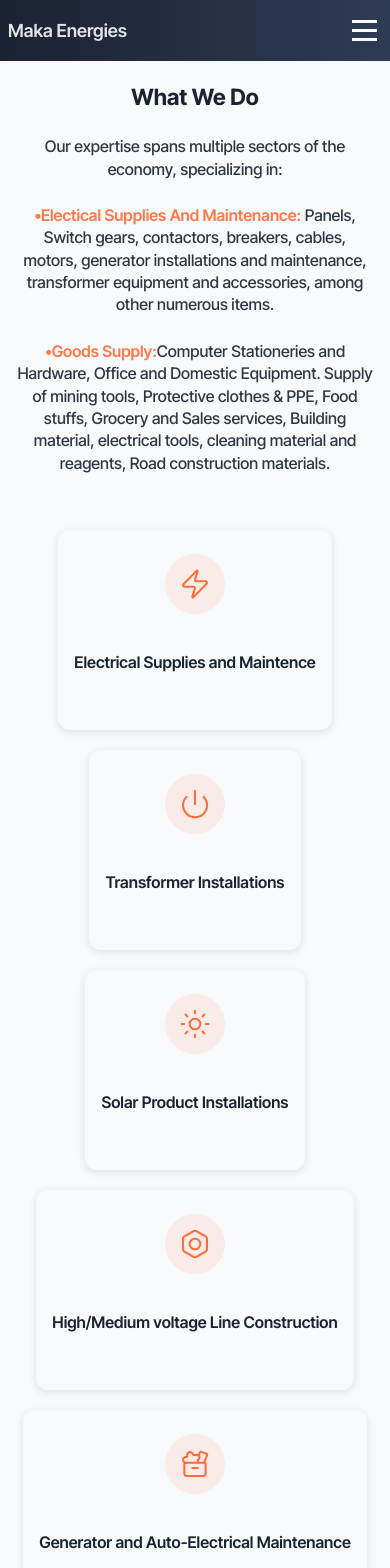
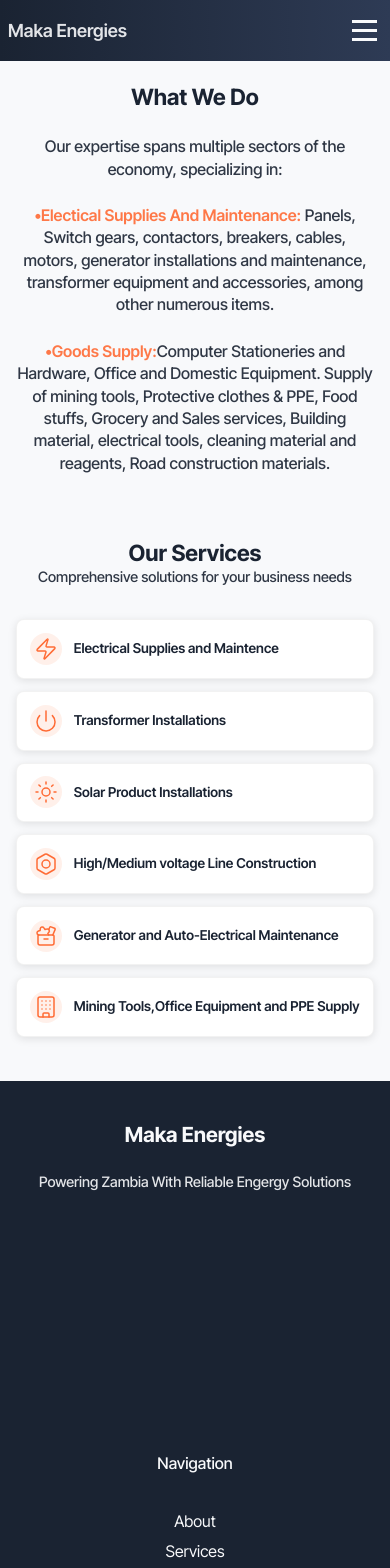
Before and after one commit to nkowanitemwani/makaenergiesdotcom, a Next.js app: page /services in a window 390 px wide. Shown: the top 1568 px of the page. Built offline with nearby package versions, Linux system fonts and the light colour scheme.

Commit message:
new services grid

```diff
--- a/src/app/components/grids/servicegrid/index.js
+++ b/src/app/components/grids/servicegrid/index.js
@@ -1,5 +1,5 @@
 import styles from "./servicegrid.module.css"
-import InfoCard from "../../cards/infocard";
+import CompactServiceCard from "../../cards/servicecard";
 import { Bolt, Building, Power, Sun, ToolCase, Zap } from "lucide-react";
 
 const services = [
@@ -34,13 +34,19 @@ const services = [
 export default function ServiceGrid(){
     return(
         <div className={styles.serviceGrid}>
-         {services.map((service,index) => (
-            <InfoCard
-            key={index}
-            icon={service.icon}
-            title={service.title}></InfoCard>
-         ))}
-
+            <div className={styles.gridHeader}>
+                <h1>Our Services</h1>
+                <p>Comprehensive solutions for your business needs</p>
+            </div>
+            <div className={styles.cardContainer}>
+                {services.map((service,index) => (
+                    <CompactServiceCard
+                        key={index}
+                        icon={service.icon}
+                        title={service.title}
+                    />
+                ))}
+            </div>
         </div>
     );
 }
--- a/src/app/components/grids/servicegrid/servicegrid.module.css
+++ b/src/app/components/grids/servicegrid/servicegrid.module.css
@@ -1,46 +1,82 @@
 .serviceGrid {
-    display: grid;
-    grid-template-columns: repeat(3, 1fr);
-    gap: 2rem;
-    justify-items: center;
-    align-items: stretch;
-    padding: 3rem 2rem;
+    flex: 1;
+    display: flex;
+    flex-direction: column;
+    padding: 4rem 3rem;
     background-color: #f8f9fb;
-    max-width: 1200px;
-    margin: 0 auto;
+    justify-content: center;
 }
 
-/* Tablet (2 columns) */
+.gridHeader {
+    margin-bottom: 2.5rem;
+    text-align: center;
+}
+
+
+.gridHeader p {
+    font-weight: 500;
+    opacity: 0.9;
+    margin: 0;
+}
+
+.cardContainer {
+    display: flex;
+    flex-direction: column;
+    gap: 0;
+    max-width: 500px;
+    margin: 0 auto;
+    width: 100%;
+}
+
+/* Tablet styles */
 @media screen and (max-width: 1024px) {
     .serviceGrid {
-        grid-template-columns: repeat(2, 1fr);
-        gap: 1.75rem;
-        padding: 2.5rem 1.5rem;
-        max-width: 800px;
+        padding: 3rem 2rem;
+    }
+
+    .gridHeader h3 {
+        font-size: 2rem;
+    }
+
+    .gridHeader p {
+        font-size: 1rem;
     }
 }
 
-/* Large mobile (1 column, bigger tap area) */
+/* Mobile styles */
 @media screen and (max-width: 768px) {
     .serviceGrid {
-        grid-template-columns: 1fr;
-        gap: 1.5rem;
-        padding: 2rem 1rem;
+        padding: 3rem 1.5rem;
+    }
+
+    .gridHeader {
+        margin-bottom: 2rem;
+    }
+
+    .gridHeader h3 {
+        font-size: 1.8rem;
+    }
+
+    .gridHeader p {
+        font-size: 0.95rem;
+    }
+
+    .cardContainer {
+        max-width: 100%;
     }
 }
 
 /* Small mobile */
 @media screen and (max-width: 480px) {
     .serviceGrid {
-        gap: 1.25rem;
-        padding: 1.5rem 0.75rem;
+        padding: 2rem 1rem;
+    }
+
+    .gridHeader h3 {
+        font-size: 1.6rem;
+    }
+
+    .gridHeader p {
+        font-size: 0.9rem;
     }
 }
-
-/* Very small screens */
-@media screen and (max-width: 320px) {
-    .serviceGrid {
-        gap: 1rem;
-        padding: 1rem 0.5rem;
-    }
-}
```
